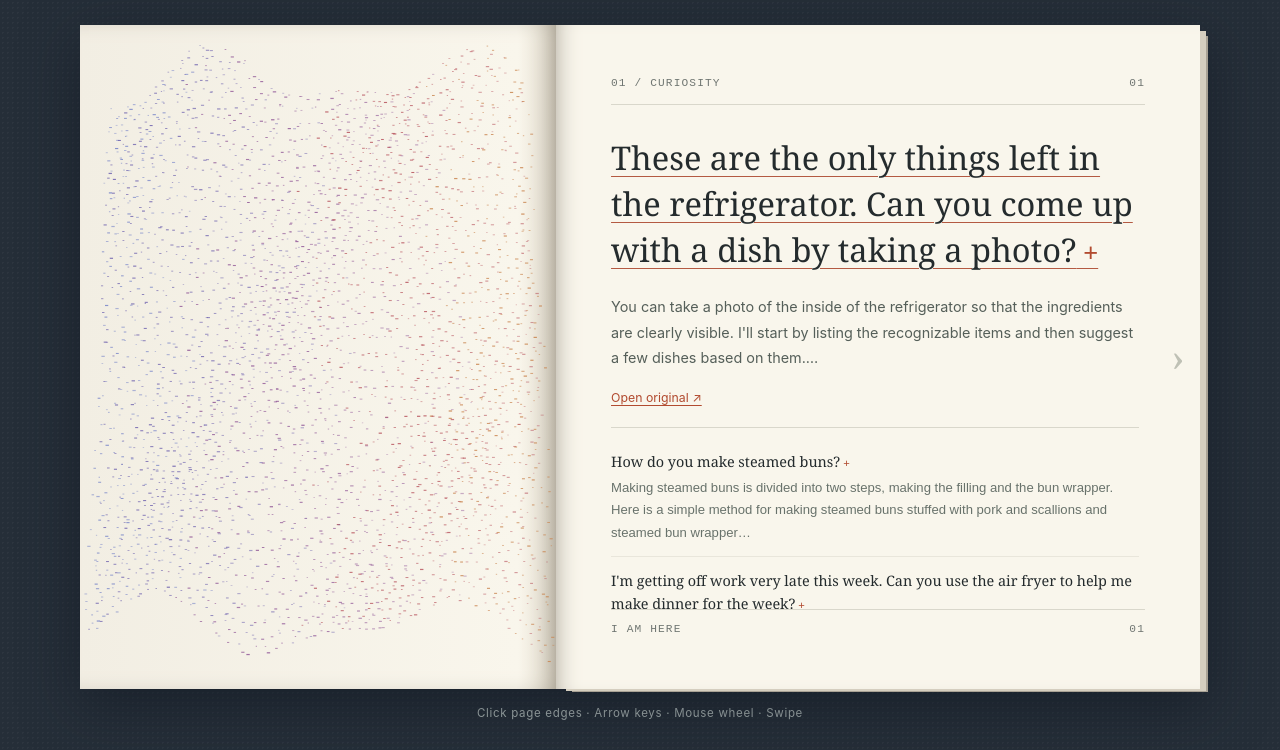
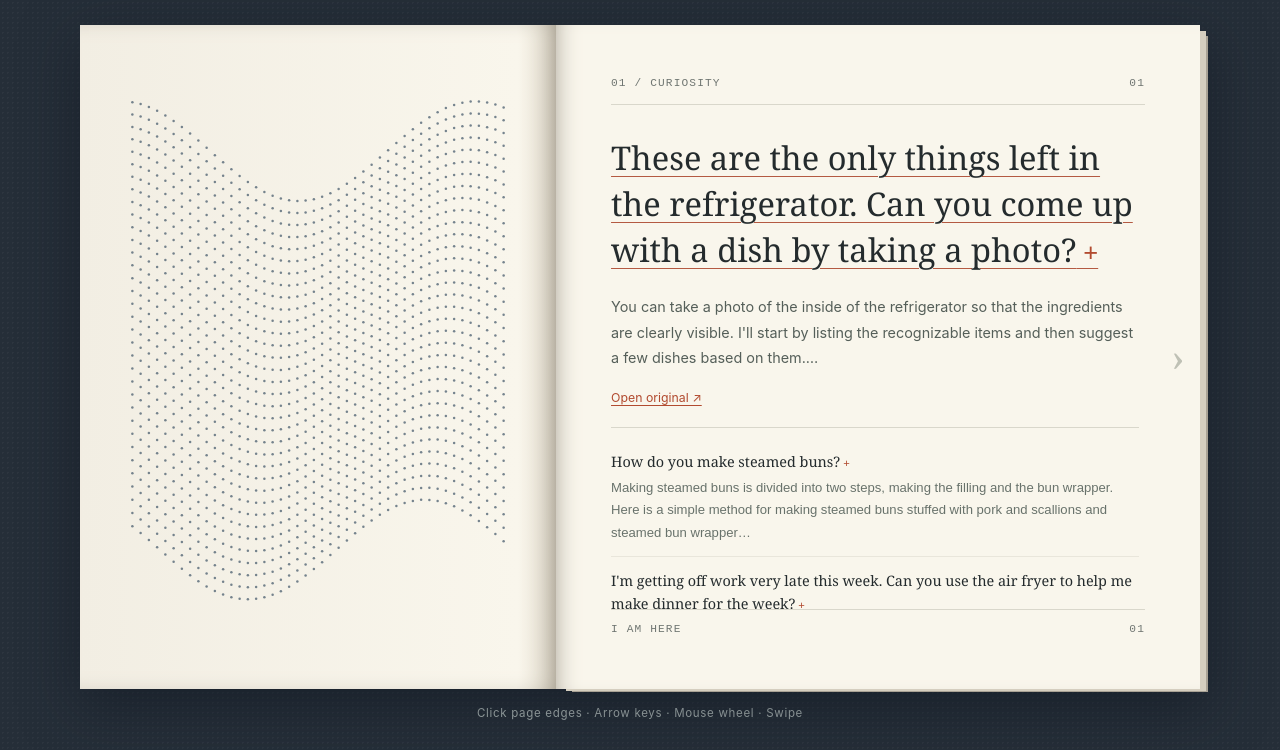
Before and after one commit to shikouchunxiong1-eng/i-am-here, a plain HTML site: page index.html in a window 1280 px wide. Shown: the part 50-800 px from the top of the page. Drawn offline with Linux system fonts and the light colour scheme; animation ran at ten frames a second.

Commit message:
Make particle waves cleaner and more regular

```diff
--- a/datastream.js
+++ b/datastream.js
@@ -2,42 +2,33 @@
 function createDataFace(canvas) {
   const ctx = canvas.getContext('2d');
   const reduced = window.matchMedia('(prefers-reduced-motion: reduce)');
-  const colors = ['84, 102, 192', '104, 91, 172', '142, 83, 149', '183, 82, 92', '200, 130, 75'];
-  const columns = 70, rows = 52;
+  const columns = 46, rows = 34;
   const points = [];
-  const fract = value => value - Math.floor(value);
   for (let row = 0; row < rows; row++) {
     for (let col = 0; col < columns; col++) {
-      const i = row * columns + col;
-      const random = fract(Math.sin(i * 12.9898 + 78.233) * 43758.5453);
-      const random2 = fract(Math.sin(i * 43.713 + 4.321) * 23758.5453);
-      const angle = i * 2.3999632297;
-      const radius = Math.sqrt((i + .5) / (columns * rows));
-      // The outline is made of particles, without drawing anatomical features.
-      const rim = i % 5 === 0;
-      const r = rim ? .96 + random * .04 : radius * .96;
-      const faceY = Math.sin(angle) * r;
-      const taper = 1 - .28 * Math.max(0, faceY);
-      let headX = Math.cos(angle) * r * taper, headY = faceY;
-      // A small scatter around the neck and shoulders makes the silhouette human.
-      if (i % 9 === 0) {
-        if (random < .45) {
-          headX = (random2 < .5 ? -1 : 1) * (.31 + random * .10);
-          headY = .82 + (random2 * 2 % 1) * .45;
-        } else {
-          headX = (random2 * 2 - 1) * 1.22;
-          headY = 1.15 + Math.abs(headX) * .22 + (random - .5) * .10;
-        }
+      const u = col / (columns - 1) * 2 - 1;
+      let headX, headY, keep = true;
+      if (row < 29) {
+        // Rows of particles bend into an anonymous head, with no facial features.
+        headY = -0.98 + row / 28 * 1.96;
+        const widthAtRow = Math.sqrt(Math.max(0, 1 - headY * headY));
+        headX = u * widthAtRow * (1 - .25 * Math.max(0, headY));
+        const stride = widthAtRow < .3 ? 5 : widthAtRow < .5 ? 3 : widthAtRow < .7 ? 2 : 1;
+        keep = col % stride === 0;
+      } else if (row < 31) {
+        headY = 1.04 + (row - 29) * .12;
+        headX = u * .29;
+        keep = col % 3 === 0;
+      } else {
+        headY = 1.24 + (row - 31) * .12 + Math.abs(u) * .15;
+        headX = u * (0.57 + (row - 31) * .3);
       }
       points.push({
-        u: (col + random * .7) / (columns - 1),
-        v: (row + random2 * .65) / (rows - 1),
-        hx: headX,
-        hy: headY,
-        phase: random * Math.PI * 2,
-        size: .65 + random2 * 1.15,
-        alpha: .42 + random * .45,
-        color: colors[Math.min(colors.length - 1, Math.floor((col / columns * .7 + random * .3) * colors.length))]
+        u, v: row / (rows - 1) * 2 - 1,
+        hx: headX, hy: headY, keep,
+        phase: row * .21,
+        size: 2.5,
+        alpha: .72
       });
     }
   }
@@ -68,11 +59,10 @@ function createDataFace(canvas) {
     const cx = width * .5, cy = height * .48;
     for (const p of points) {
       // Layered travelling waves create the impression of a flowing particle surface.
-      const u = p.u * 2 - 1, v = p.v;
-      const wave = Math.sin(u * 5.2 + v * 7.5 - time * 1.1) * .035
-        + Math.sin(u * 9 - v * 5 + time * .72) * .018;
-      const wx = width * (.5 + u * (.43 + .055 * v) + Math.sin(v * 9 - time * .7 + p.phase) * .008);
-      const wy = height * (.08 + v * .82 + wave);
+      const u = p.u, v = p.v;
+      const wave = Math.sin(u * 3.3 + v * .45 - time * .8) * .075;
+      const wx = width * (.5 + u * .39);
+      const wy = height * (.49 + v * .30 + wave);
       let hx = cx + p.hx * headWidth * .5;
       let hy = cy + p.hy * headHeight * .5;
       // A soft movement in the lower cloud follows the typed voice, without a drawn mouth.
@@ -81,12 +71,15 @@ function createDataFace(canvas) {
         hy += Math.sin(time * 9 + p.phase * .22) * height * .009 * voice;
         hx += Math.sin(time * 7) * width * .003 * voice;
       }
-      hx += Math.sin(time * .9 + p.phase) * 1.5;
-      hy += Math.cos(time * .8 + p.phase) * 1.5;
+      hx += Math.sin(time * .8 + p.phase) * .7;
+      hy += Math.cos(time * .7 + p.phase) * .7;
       const x = wx + (hx - wx) * blend, y = wy + (hy - wy) * blend;
-      ctx.fillStyle = `rgba(${p.color}, ${p.alpha})`;
-      const length = p.size * (1.2 + (1 - blend) * .7);
-      ctx.fillRect(x - length / 2, y - p.size * .34, length, Math.max(.7, p.size * .68));
+      const opacity = p.alpha * (p.keep ? 1 : 1 - blend);
+      if (opacity < .01) continue;
+      ctx.fillStyle = `rgba(66, 87, 106, ${opacity})`;
+      ctx.beginPath();
+      ctx.arc(x, y, p.size / 2, 0, Math.PI * 2);
+      ctx.fill();
     }
     if (!reduced.matches || blend !== desired) frame = requestAnimationFrame(draw);
   }
--- a/index.html
+++ b/index.html
@@ -1,5 +1,5 @@
 <!doctype html>
-<html lang="en"><head><meta charset="utf-8"><meta name="viewport" content="width=device-width,initial-scale=1"><meta name="theme-color" content="#252e38"><title>I AM HERE</title><link rel="stylesheet" href="authorization.css?v=face1"><script defer src="corpus.js?v=expanded110"></script><script defer src="datastream.js?v=wave2"></script><script defer src="authorization.js?v=face1"></script></head>
+<html lang="en"><head><meta charset="utf-8"><meta name="viewport" content="width=device-width,initial-scale=1"><meta name="theme-color" content="#252e38"><title>I AM HERE</title><link rel="stylesheet" href="authorization.css?v=face1"><script defer src="corpus.js?v=expanded110"></script><script defer src="datastream.js?v=wave3"></script><script defer src="authorization.js?v=face1"></script></head>
 <body>
 <div id="paper"><header class="toolbar"><span class="brand">I AM HERE <span>／我在</span></span><button id="language" class="language" type="button" aria-label="Switch language">中文</button></header>
 <main class="reader"><div class="book" id="book">
```
